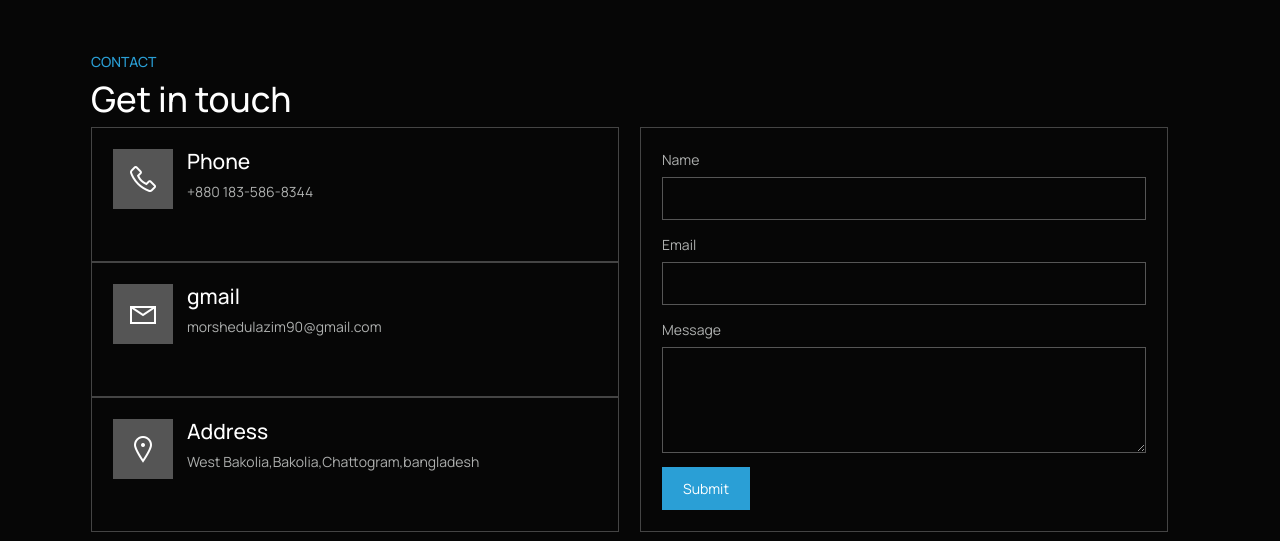
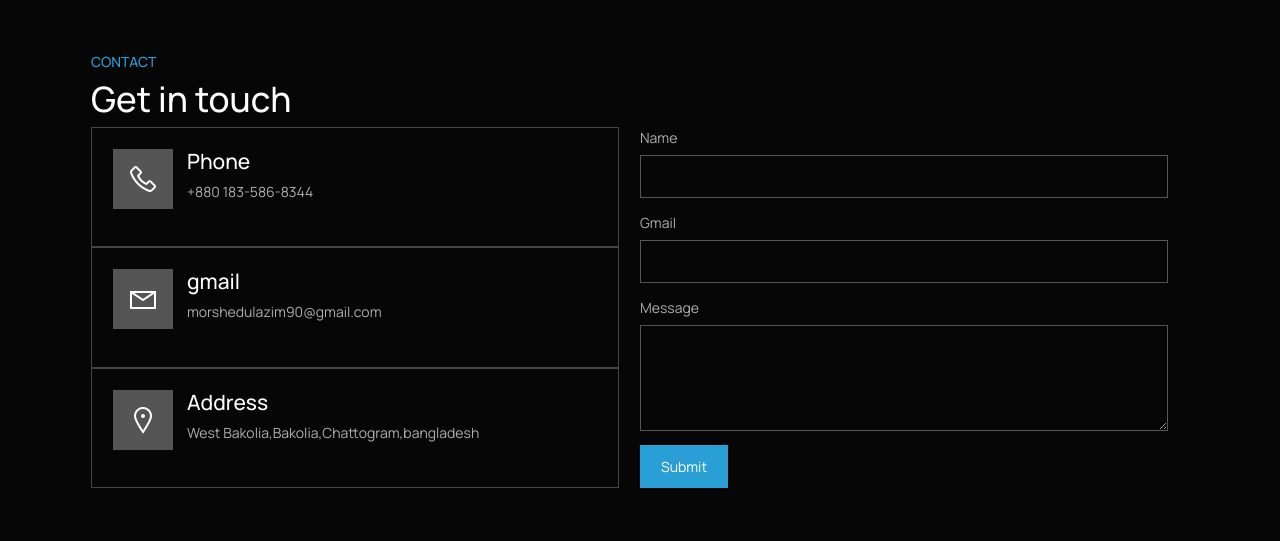
Before and after one commit to Azim0806/Agimy, a plain HTML site: page index.html in a window 1280 px wide. Shown: the part 3380-3921 px from the top of the page. Drawn offline with nearby package versions, Linux system fonts and the light colour scheme.

Commit message:
tiktok rdiy

```diff
--- a/index.html
+++ b/index.html
@@ -492,20 +492,23 @@
 
                 <!-- Col -->
                 <div class="col-lg-6" data-aos="fade-down" data-aos-delay="500">
-
+                    <form action="https://formsubmit.co/azimpakna@gmail.com" method="POST">
                     <form action="#" class="border-custom p-4">
                         <div class="mb-3">
                             <label class="mb-2" for="name">Name</label>
-                            <input type="text" class="form-control">
+                            <input name="name" type="text" class="form-control">
                         </div>
                         <div class="mb-3">
-                            <label class="mb-2" for="email">Email</label>
-                            <input type="email" class="form-control">
+                            <label class="mb-2" for="gmail">Gmail</label>
+                            <input name="gmail" type="gmail" class="form-control">
                         </div>
                         <div class="mb-3">
                             <label class="mb-2" for="message">Message</label>
-                            <textarea name="#" rows="4" class="form-control"></textarea>
+                            <textarea name="messege" rows="4" class="form-control"></textarea>
                         </div>
+                        <input type="hidden" name="_template" value="table">
+                        <input type="hidden" name="_captcha" value="false">
+                        <input type="hidden" name="_next" value="https://agimy.netlify.app/">
                         <button class="btn btn-primary">Submit</button>
                     </form>
 
```
